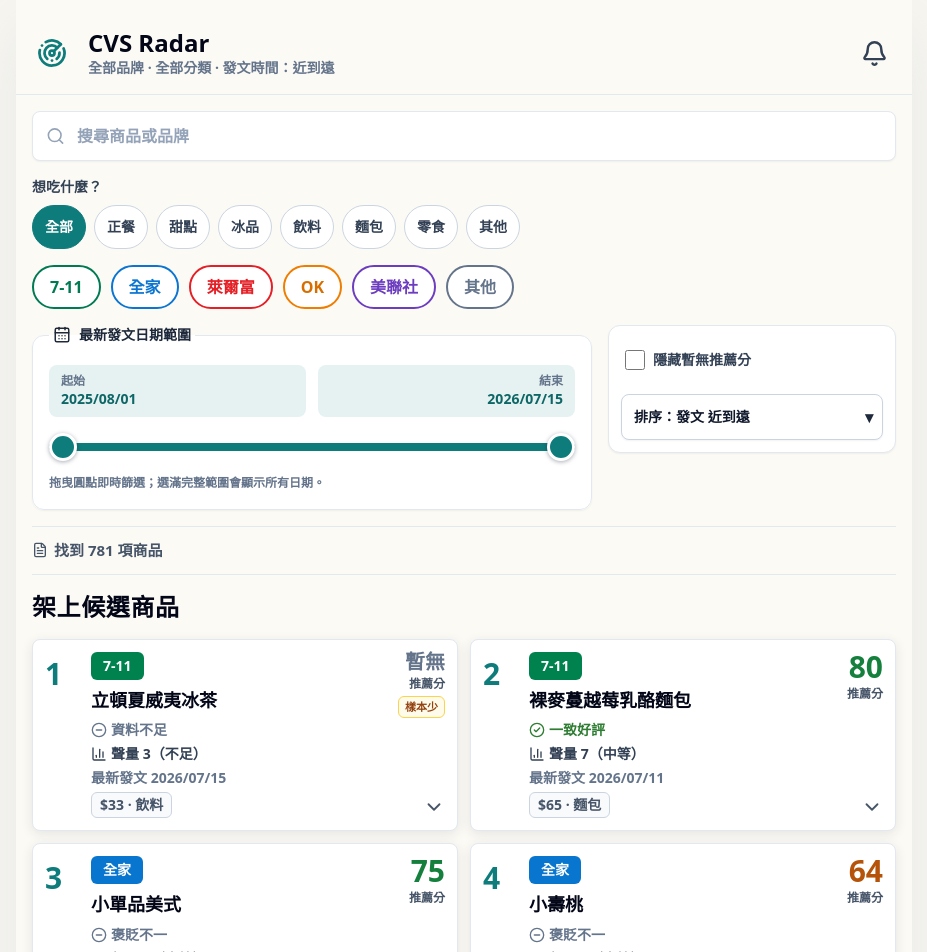
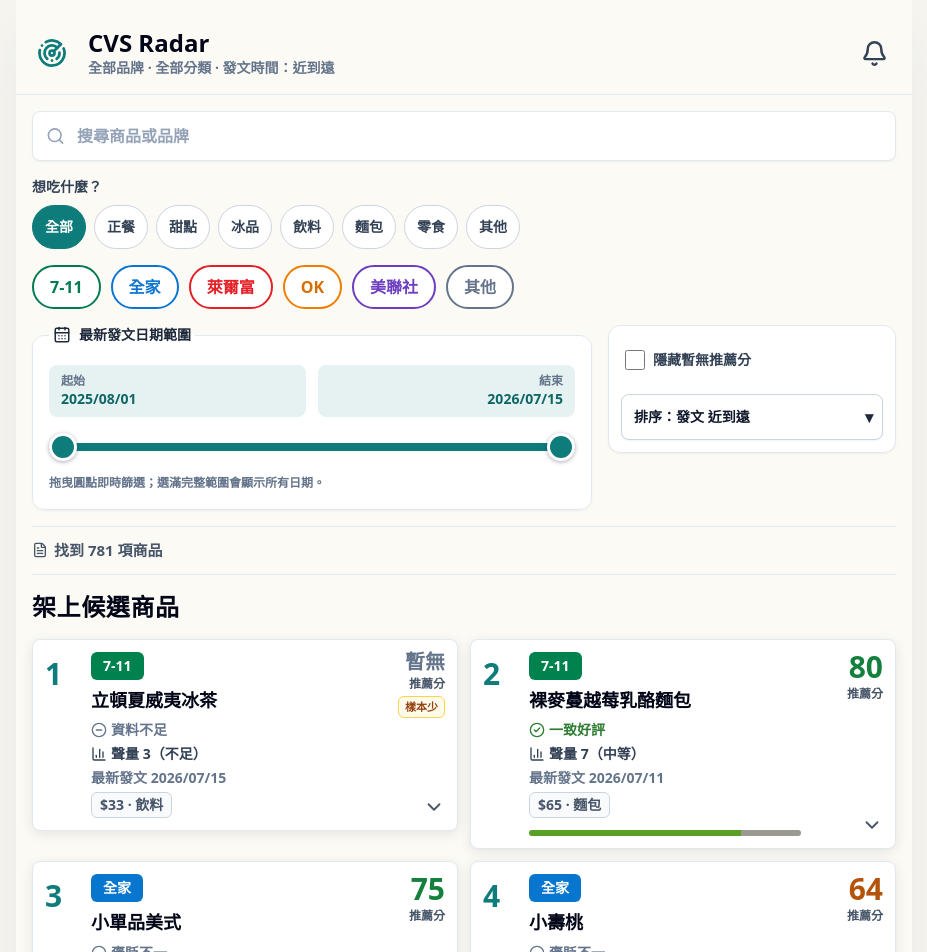
Before and after one commit to YuHsunWang/cvs-radar, a Next.js app in the folder web/: page / in a window 1280 px wide. Shown: the top 952 px of the page, without its empty margins (176-1103 px from the left). Built offline with nearby package versions, Linux system fonts and the light colour scheme.

Commit message:
Add compact sentiment bar to product cards (#4)
Add normalized positive, neutral, and negative sentiment segments to product cards, with accessible labels and unit tests.

```diff
--- a/web/components/ProductCard.tsx
+++ b/web/components/ProductCard.tsx
@@ -1,7 +1,14 @@
 import ProductDetail from '@/components/ProductDetail'
 import { BarChart3, ChevronDown, ChevronUp, CircleCheck, CircleMinus, CircleX } from 'lucide-react'
 import { useId } from 'react'
-import { Product, consensusTone, displayBrand, displayCategory, scoreToneClass } from '@/lib/data'
+import {
+  Product,
+  consensusTone,
+  displayBrand,
+  displayCategory,
+  scoreToneClass,
+  sentimentSegments,
+} from '@/lib/data'
 
 const brandBadgeStyles: Record<string, string> = {
   '7-11': 'bg-[#00824E] text-white',
@@ -35,6 +42,7 @@
   const brand = displayBrand(product.brand)
   const tone = consensusTone(product.consensus)
   const scoreTone = scoreToneClass(product.recommendationScore)
+  const segments = sentimentSegments(product)
   const detailId = useId()
 
   return (
@@ -68,9 +76,30 @@
               </p>
               <p className="text-slate-500">最新發文 {product.latestDate?.replaceAll('-', '/') ?? '日期未知'}</p>
               <span className="inline-flex rounded-md border border-slate-300 bg-slate-50 px-2 py-0.5 text-slate-600">
-              {product.price == null ? displayCategory(product.category) : `$${product.price} · ${displayCategory(product.category)}`}
+                {product.price == null
+                  ? displayCategory(product.category)
+                  : `$${product.price} · ${displayCategory(product.category)}`}
               </span>
             </div>
+            {segments.length > 0 ? (
+              <div
+                className="mt-3"
+                aria-label={`情緒分布：${segments
+                  .map((segment) => `${segment.label} ${segment.value}%`)
+                  .join('，')}`}
+              >
+                <div className="flex h-1.5 overflow-hidden rounded-full bg-slate-100">
+                  {segments.map((segment) => (
+                    <span
+                      key={segment.label}
+                      className={segment.className}
+                      style={{ width: `${segment.value}%` }}
+                      title={`${segment.label} ${segment.value}%`}
+                    />
+                  ))}
+                </div>
+              </div>
+            ) : null}
           </div>
           <div className="flex min-h-24 flex-col items-end justify-between text-right font-black">
             <div>
@@ -81,9 +110,7 @@
               >
                 {product.recommendationScore ?? '暫無'}
               </span>
-            <span className="mt-1 block text-xs text-slate-600">
-              推薦分
-            </span>
+              <span className="mt-1 block text-xs text-slate-600">推薦分</span>
               {product.confidence === '低' ? (
                 <span className="mt-1 inline-flex rounded-md border border-amber-300 bg-amber-50 px-1.5 py-0.5 text-[11px] text-amber-800">
                   樣本少
--- a/web/lib/data.ts
+++ b/web/lib/data.ts
@@ -217,6 +217,30 @@
   return 'low'
 }
 
+export type SentimentSegment = {
+  label: '正評' | '中立' | '負評'
+  value: number
+  className: string
+}
+
+export function sentimentSegments(product: Product): SentimentSegment[] {
+  if (product.confidence === '低') return []
+
+  const rawSegments: SentimentSegment[] = [
+    { label: '正評', value: product.positivePct ?? 0, className: 'bg-[#5A9F28]' },
+    { label: '中立', value: product.neutralPct ?? 0, className: 'bg-[#9B9A92]' },
+    { label: '負評', value: product.negativePct ?? 0, className: 'bg-[#E84D4D]' },
+  ]
+  const total = rawSegments.reduce((sum, segment) => sum + segment.value, 0)
+
+  if (total <= 0) return []
+
+  return rawSegments.map((segment) => ({
+    ...segment,
+    value: Math.max(0, Math.round((segment.value / total) * 100)),
+  }))
+}
+
 export function scoreToneClass(score: number | null): string {
   if (score === null) return 'text-slate-500'
   if (score >= 70) return 'text-green-700'
```
Also changed, not shown: 1 other file (tests, documents, lock files or other folders). Lines whose indentation alone changed are shown as unchanged.
